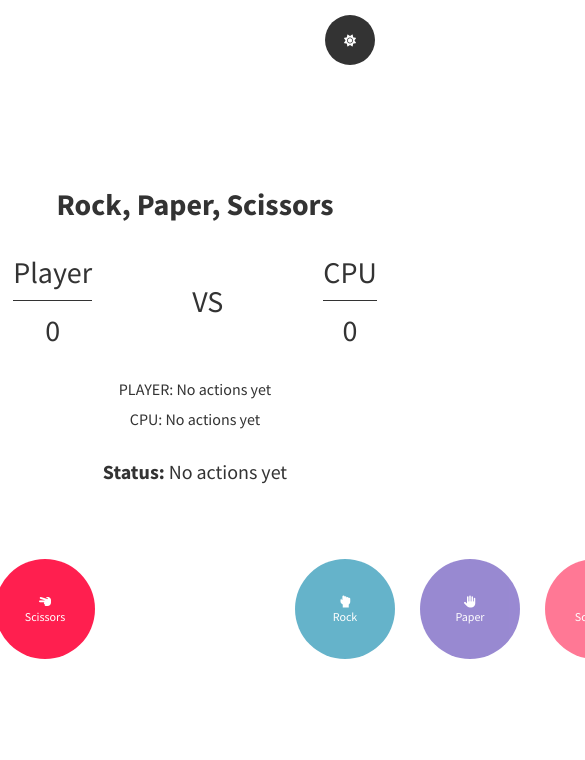
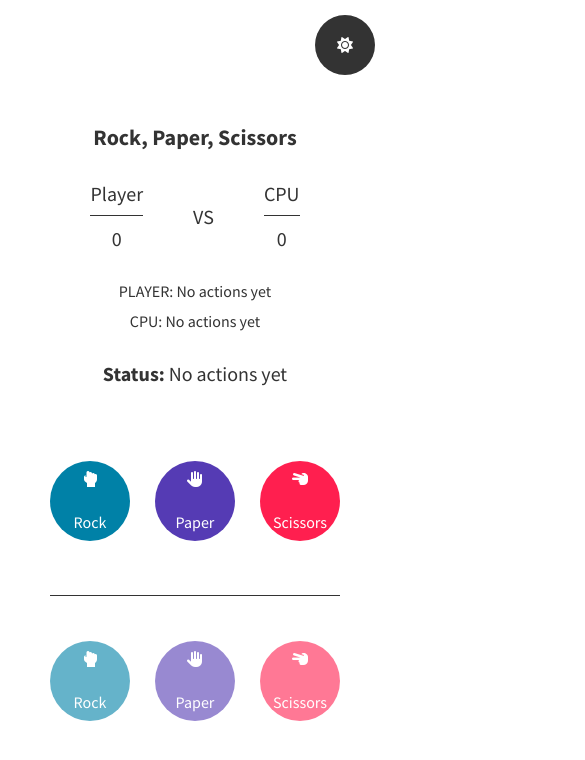
Before and after one commit to arthur-lage/rock-paper-scissors, a plain HTML site: page index.html in a window 390 px wide. Shown: the top 760 px of the page, 585 px wide, since content can reach past the window. Drawn offline with Linux system fonts and the light colour scheme.

Commit message:
responsiviity

```diff
--- a/style.css
+++ b/style.css
@@ -14,6 +14,7 @@ html {
 body {
   --text-color: #333;
   color: var(--text-color);
+  transition: all .2s ease;
 }
 
 body.dark {
@@ -31,16 +32,16 @@ body.dark {
 }
 
 .container h1 {
-  font-size: clamp(3rem, 2.5vw, 5rem);
+  font-size: clamp(2.2rem, 2.5vw, 5rem);
   font-weight: 700;
   color: var(--text-color);
   margin-bottom: 3rem;
 }
 
 .container .score {
-display: flex;
-align-items: center;
-  font-size: clamp(3rem, 2.5vw, 5rem);
+  display: flex;
+  align-items: center;
+  font-size: clamp(2rem, 2.5vw, 5rem);
   color: var(--text-color);
   margin-bottom: 3rem;
 }
@@ -59,7 +60,7 @@ align-items: center;
   position: relative;
 }
 
-.container .score div span:first-child::after{
+.container .score div span:first-child::after {
   content: "";
   position: absolute;
   left: 0;
@@ -109,6 +110,10 @@ body.dark .container .choices .won {
 .container .game button {
   padding: 1rem;
   border: 0;
+  display: flex;
+  align-items: center;
+  justify-content: center;
+  flex-direction: column;
   width: 10rem;
   height: 10rem;
   font-size: clamp(1.2rem, 2.5vw, 2rem);
@@ -152,23 +157,83 @@ body.dark .container .choices .won {
 #theme-toggler {
   border-radius: 50%;
   cursor: pointer;
-  padding: 1rem;
+  display: flex;
+  align-items: center;
+  justify-content: center;
+  padding: 2rem;
   border: 0;
-  width: 5rem;
-  font-size: clamp(1.2rem, 2.5vw, 2rem);
-  height: 5rem;
+  width: 6rem;
+  font-size: clamp(1.6rem, 2.5vw, 2.4rem);
+  height: 6rem;
   background: var(--text-color);
-  transition: .2s ease;
+  transition: 0.2s ease;
 }
 
-body #theme-toggler{
-    color: #fff;
+body #theme-toggler {
+  color: #fff;
 }
 
-body.dark #theme-toggler{
-    color: #333;
+body.dark #theme-toggler {
+  color: #333;
 }
 
 #theme-toggler:hover {
-    filter: brightness(.9);
+  filter: brightness(0.9);
 }
+
+@media screen and (max-width: 768px) {
+  .container .game button {
+    width: 8rem;
+    height: 8rem;
+    font-size: clamp(1rem, 2.25vw, 2rem);
+  }
+  .container .game .player {
+    margin-right: 5rem;
+  }
+}
+
+@media screen and (max-width: 425px) {
+  .container .game button {
+    width: 6rem;
+    gap: .5rem;
+    padding: 4rem;
+    height: 6rem;
+    font-size: clamp(1.6rem, 2.25vw, 2.4rem);
+  }
+
+
+.container .score div {
+  margin: 0 clamp(5rem, 2.5vw, 10rem);
+}
+
+  .container .game {
+    display: flex;
+    flex-direction: column;
+  }
+
+  .container .game .player {
+    margin-right: 0;
+    position: relative;
+    margin-bottom: 10rem;
+  }
+
+  .container .game .player::after {
+    content: "";
+    width: 100%;
+    height: 1px;
+    background: var(--text-color);
+    position: absolute;
+    left: 0;
+    bottom: -55px;
+  }
+}
+
+@media screen and (max-width: 320px){
+  .container .game button {
+    width: 5rem;
+    gap: .5rem;
+    padding: 3rem;
+    height: 5rem;
+    font-size: clamp(1.2rem, 2.25vw, 2.2rem);
+  }
+}
```
